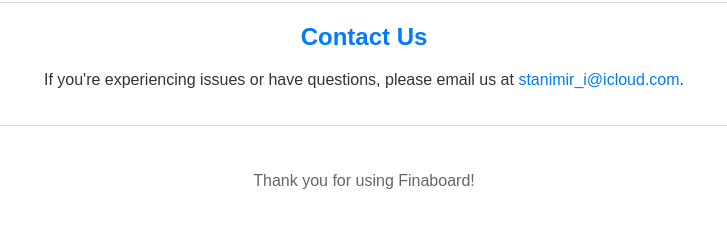
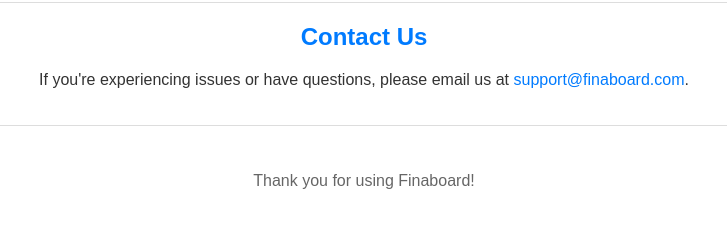
Before and after one commit to StanimirIliev/StanimirIliev.github.io, a plain HTML site: page index.html in a window 1280 px wide. Shown: the part 172-400 px from the top of the page, 276-1003 px from the left. Drawn offline with Linux system fonts and the light colour scheme.

Commit message:
update email address

```diff
--- a/index.html
+++ b/index.html
@@ -84,9 +84,9 @@
         </h2>
         <p>
             <span class="lang en">If you're experiencing issues or have questions, please email us at <a
-                    href="mailto:stanimir_i@icloud.com">stanimir_i@icloud.com</a>.</span>
+                    href="mailto:support@finaboard.com">support@finaboard.com</a>.</span>
             <span class="lang bg">Ако имате проблеми или въпроси, моля пишете ни на <a
-                    href="mailto:stanimir_i@icloud.com">stanimir_i@icloud.com</a>.</span>
+                    href="mailto:support@finaboard.com">support@finaboard.com</a>.</span>
         </p>
     </section>
     <section id="terms" class="tab-content">
@@ -199,9 +199,9 @@
 
         <p>
             <span class="lang en">For any questions or comments regarding this Privacy Policy, please contact us at <a
-                    href="mailto:stanimir_i@icloud.com">stanimir_i@icloud.com</a>.</span>
+                    href="mailto:support@finaboard.com">support@finaboard.com</a>.</span>
             <span class="lang bg">За всички въпроси или коментари относно тази Политика за поверителност, моля свържете се с нас на <a
-                    href="mailto:stanimir_i@icloud.com">stanimir_i@icloud.com</a>.</span>
+                    href="mailto:support@finaboard.com">support@finaboard.com</a>.</span>
         </p>
     </section>
 
```
